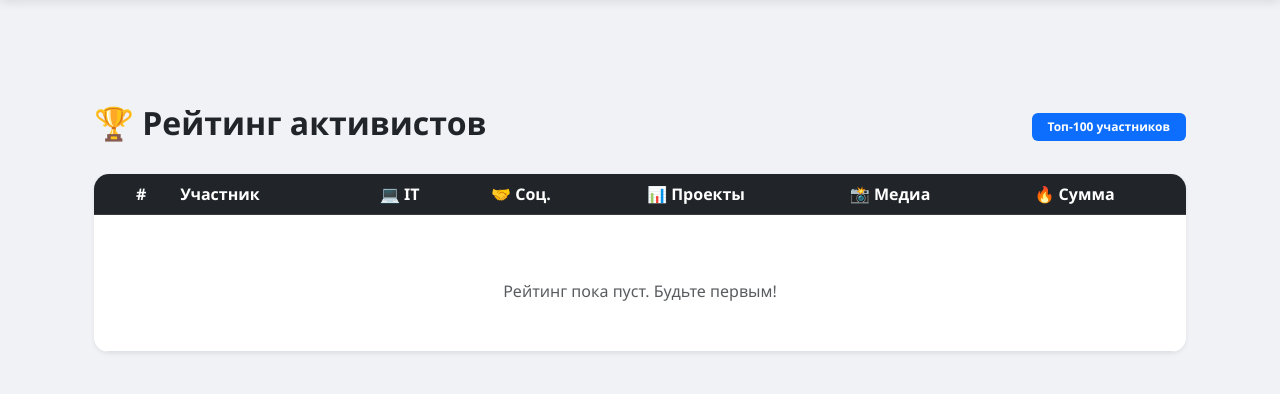
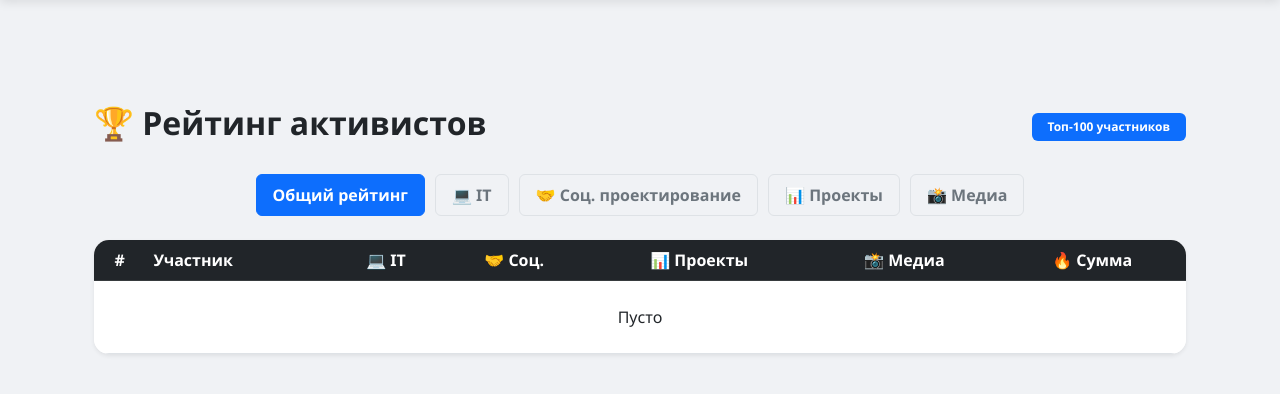
Before and after one commit to MichaelUserBro/Hakoton_web-site, a Django app: page /leaderboard/ in a window 1280 px wide. Shown: the part 70-464 px from the top of the page. Run offline with Django 5.2, Linux system fonts and the light colour scheme.

Commit message:
сделала фильтры в рейтинге

```diff
--- a/users/templates/users/leaderboard.html
+++ b/users/templates/users/leaderboard.html
@@ -1,56 +1,136 @@
 {% extends "base.html" %}
 
 {% block content %}
+<style>
+    .nav-pills .nav-link {
+        color: #6c757d !important;
+        border: 1px solid #dee2e6;
+        margin: 0 5px;
+        transition: all 0.3s ease;
+    }
+    .nav-pills .nav-link.active {
+        color: #fff !important;
+        background-color: #0d6efd !important;
+        border-color: #0d6efd;
+    }
+    .card { border-radius: 15px; overflow: hidden; }
+</style>
+
 <div class="container mt-5">
     <div class="d-flex justify-content-between align-items-center mb-4">
         <h2 class="fw-bold">🏆 Рейтинг активистов</h2>
         <span class="badge bg-primary px-3 py-2">Топ-100 участников</span>
     </div>
 
-    <div class="card shadow-sm border-0" style="border-radius: 15px; overflow: hidden;">
+    <ul class="nav nav-pills mb-4 justify-content-center" id="pills-tab" role="tablist">
+        <li class="nav-item"><button class="nav-link active fw-bold" data-bs-toggle="pill" data-bs-target="#all" type="button">Общий рейтинг</button></li>
+        <li class="nav-item"><button class="nav-link fw-bold" data-bs-toggle="pill" data-bs-target="#it" type="button">💻 IT</button></li>
+        <li class="nav-item"><button class="nav-link fw-bold" data-bs-toggle="pill" data-bs-target="#social" type="button">🤝 Соц. проектирование</button></li>
+        <li class="nav-item"><button class="nav-link fw-bold" data-bs-toggle="pill" data-bs-target="#project" type="button">📊 Проекты</button></li>
+        <li class="nav-item"><button class="nav-link fw-bold" data-bs-toggle="pill" data-bs-target="#media" type="button">📸 Медиа</button></li>
+    </ul>
+
+    <div class="tab-content">
+        <div class="tab-pane fade show active" id="all">
+            <div class="card shadow-sm border-0">
                 <div class="table-responsive">
                     <table class="table table-hover align-middle mb-0">
                         <thead class="table-dark">
-                    <tr>
-                        <th class="text-center ps-4">#</th>
-                        <th>Участник</th>
-                        <th class="text-center">💻 IT</th>
-                        <th class="text-center">🤝 Соц.</th>
-                        <th class="text-center">📊 Проекты</th>
-                        <th class="text-center">📸 Медиа</th>
-                        <th class="text-center pe-4">🔥 Сумма</th>
-                    </tr>
+                            <tr><th class="text-center">#</th><th>Участник</th><th class="text-center">💻 IT</th><th class="text-center">🤝 Соц.</th><th class="text-center">📊 Проекты</th><th class="text-center">📸 Медиа</th><th class="text-center">🔥 Сумма</th></tr>
                         </thead>
                         <tbody>
-                    {% for participant in users_top %}
-                    <tr {% if participant == request.user %}class="table-info" {% endif %}>
-                        <td class="text-center fw-bold ps-4">{{ forloop.counter }}</td>
-                        <td>
-                            <div class="fw-bold text-dark">{{ participant.get_full_name|default:participant.username }}</div>
-                            <small class="text-muted">{{ participant.direction|default:"Общее" }}</small>
-                        </td>
-                        <td class="text-center text-muted">{{ participant.points_it }}</td>
-                        <td class="text-center text-muted">{{ participant.points_social }}</td>
-                        <td class="text-center text-muted">{{ participant.points_project }}</td>
-                        <td class="text-center text-muted">{{ participant.points_media }}</td>
-
-                        <td class="text-center pe-4">
-                            <span class="badge bg-success fs-6" style="min-width: 45px;">
-                                {{ participant.points }}
-                            </span>
-                        </td>
+                            {% for p in users_top %}
+                            <tr {% if p == request.user %}class="table-info"{% endif %}>
+                                <td class="text-center fw-bold">{{ forloop.counter }}</td>
+                                <td><strong>{{ p.get_full_name|default:p.username }}</strong></td>
+                                <td class="text-center">{{ p.points_it }}</td><td class="text-center">{{ p.points_social }}</td><td class="text-center">{{ p.points_project }}</td><td class="text-center">{{ p.points_media }}</td>
+                                <td class="text-center"><span class="badge bg-success">{{ p.points }}</span></td>
                             </tr>
                             {% empty %}
-                    <tr>
-                        <td colspan="7" class="text-center p-5 text-muted">
-                            <i class="fas fa-users mb-3 d-block fa-2x"></i>
-                            Рейтинг пока пуст. Будьте первым!
-                        </td>
-                    </tr>
+                            <tr><td colspan="7" class="text-center p-4">Пусто</td></tr>
                             {% endfor %}
                         </tbody>
                     </table>
                 </div>
             </div>
         </div>
+
+        <div class="tab-pane fade" id="it">
+            <div class="card shadow-sm border-0">
+                <div class="table-responsive">
+                    <table class="table table-hover align-middle mb-0">
+                        <thead class="table-dark">
+                            <tr><th class="text-center">#</th><th>Участник</th><th class="text-center">Баллы IT</th></tr>
+                        </thead>
+                        <tbody>
+                            {% for p in users_it %}
+                            <tr><td class="text-center">{{ forloop.counter }}</td><td>{{ p.get_full_name|default:p.username }}</td><td class="text-center"><span class="badge bg-info">{{ p.points_it }}</span></td></tr>
+                            {% empty %}
+                            <tr><td colspan="3" class="text-center p-4">Нет данных</td></tr>
+                            {% endfor %}
+                        </tbody>
+                    </table>
+                </div>
+            </div>
+        </div>
+
+        <div class="tab-pane fade" id="social">
+            <div class="card shadow-sm border-0">
+                <div class="table-responsive">
+                    <table class="table table-hover align-middle mb-0">
+                        <thead class="table-dark">
+                            <tr><th class="text-center">#</th><th>Участник</th><th class="text-center">Баллы Соц.</th></tr>
+                        </thead>
+                        <tbody>
+                            {% for p in users_social %}
+                            <tr><td class="text-center">{{ forloop.counter }}</td><td>{{ p.get_full_name|default:p.username }}</td><td class="text-center"><span class="badge bg-warning text-dark">{{ p.points_social }}</span></td></tr>
+                            {% empty %}
+                            <tr><td colspan="3" class="text-center p-4">Нет данных</td></tr>
+                            {% endfor %}
+                        </tbody>
+                    </table>
+                </div>
+            </div>
+        </div>
+
+        <div class="tab-pane fade" id="project">
+            <div class="card shadow-sm border-0">
+                <div class="table-responsive">
+                    <table class="table table-hover align-middle mb-0">
+                        <thead class="table-dark">
+                            <tr><th class="text-center">#</th><th>Участник</th><th class="text-center">Баллы Проекты</th></tr>
+                        </thead>
+                        <tbody>
+                            {% for p in users_project %}
+                            <tr><td class="text-center">{{ forloop.counter }}</td><td>{{ p.get_full_name|default:p.username }}</td><td class="text-center"><span class="badge bg-primary">{{ p.points_project }}</span></td></tr>
+                            {% empty %}
+                            <tr><td colspan="3" class="text-center p-4">Нет данных</td></tr>
+                            {% endfor %}
+                        </tbody>
+                    </table>
+                </div>
+            </div>
+        </div>
+
+        <div class="tab-pane fade" id="media">
+            <div class="card shadow-sm border-0">
+                <div class="table-responsive">
+                    <table class="table table-hover align-middle mb-0">
+                        <thead class="table-dark">
+                            <tr><th class="text-center">#</th><th>Участник</th><th class="text-center">Баллы Медиа</th></tr>
+                        </thead>
+                        <tbody>
+                            {% for p in users_media %}
+                            <tr><td class="text-center">{{ forloop.counter }}</td><td>{{ p.get_full_name|default:p.username }}</td><td class="text-center"><span class="badge bg-secondary">{{ p.points_media }}</span></td></tr>
+                            {% empty %}
+                            <tr><td colspan="3" class="text-center p-4">Нет данных</td></tr>
+                            {% endfor %}
+                        </tbody>
+                    </table>
+                </div>
+            </div>
+        </div>
+
+    </div>
+</div>
 {% endblock %}
--- a/users/views.py
+++ b/users/views.py
@@ -51,16 +51,30 @@ def profile_view(request):
     })
 
 # 3. Обновленный Рейтинг (6 столбцов: имя, 4 категории, сумма)
+# 3. Обновленный Рейтинг (фильтрация по направлениям)
 def leaderboard_view(request):
-    # Фильтруем только участников (студентов)
-    # Сортируем по убыванию общей суммы баллов (поле 'points')
-    users_top = User.objects.filter(role='participant').order_by('-points')[:100]
-    def leaderboard_view(request):
-    # Оставляем только эту строку: фильтруем участников и сортируем
-        users_top = User.objects.filter(role='participant').order_by('-points')[:100]
+    # Базовый запрос: только участники (студенты)
+    participants = User.objects.filter(role='participant')
 
-        return render(request, 'users/leaderboard.html', {'users_top': users_top})
-    return render(request, 'users/leaderboard.html', {'users_top': users_top})
+    # Формируем 5 разных списков для разных вкладок
+    context = {
+        # Общий топ по всем баллам
+        'users_top': participants.order_by('-points')[:100],
+
+        # Топ IT (поле points_it)
+        'users_it': participants.order_by('-points_it')[:100],
+
+        # Топ Социальное (поле points_social)
+        'users_social': participants.order_by('-points_social')[:100],
+
+        # Топ Проекты (поле points_project)
+        'users_project': participants.order_by('-points_project')[:100],
+
+        # Топ Медиа (поле points_media)
+        'users_media': participants.order_by('-points_media')[:100],
+    }
+
+    return render(request, 'users/leaderboard.html', context)
 
 # --- БЛОК ИНСПЕКТОРА ---
 
```
Lines whose indentation alone changed are shown as unchanged.
